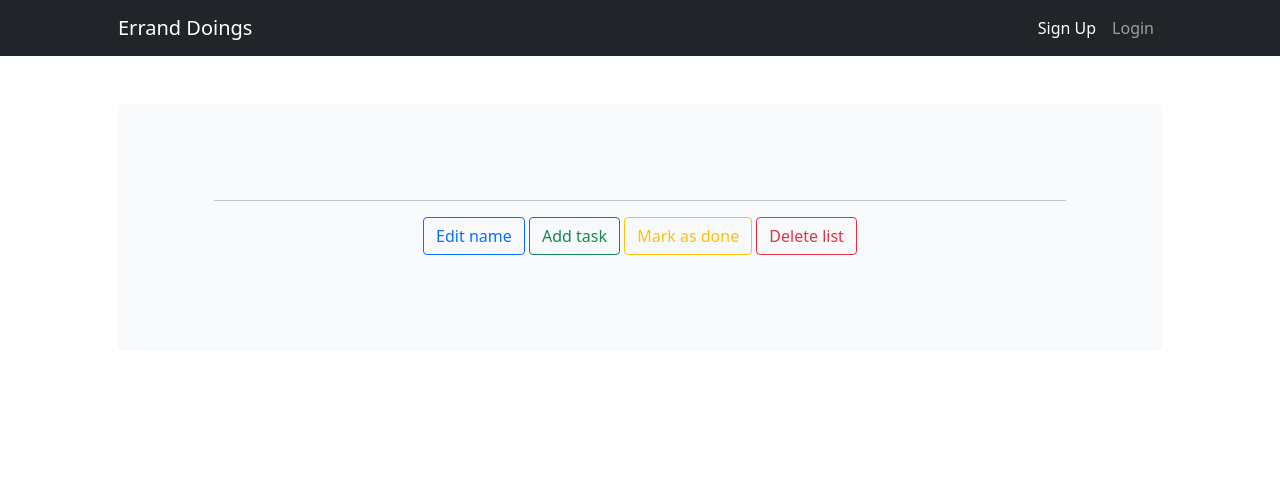
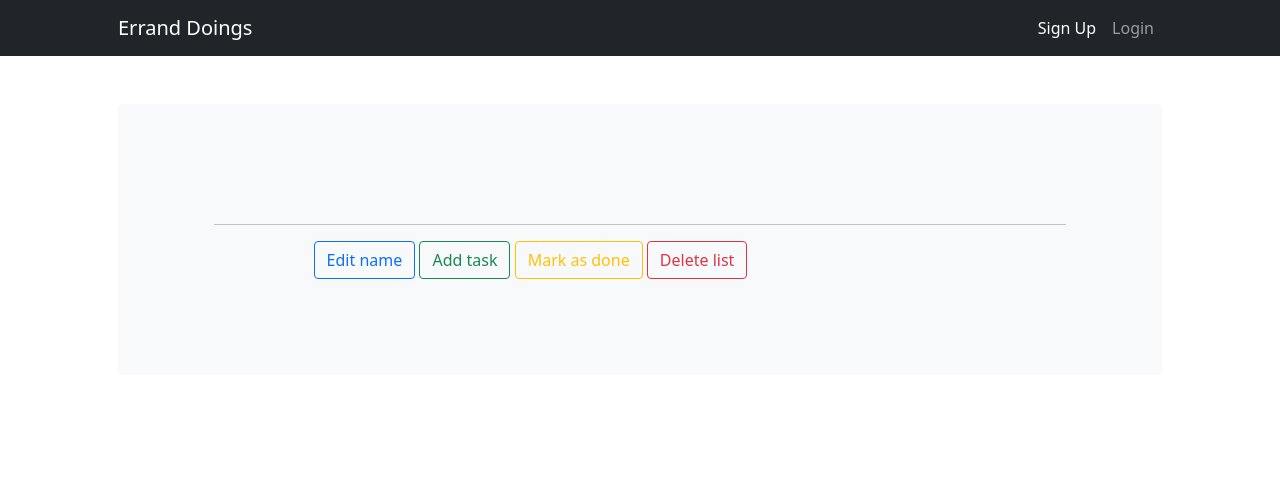
Before and after one commit to Seamse/ci-project-four, a Django app: template templates/edit_redirect.html in a window 1280 px wide. Shown: the top 478 px of the page. Run offline with Django 4.2, Linux system fonts and the light colour scheme; the template is opened without the code that fills it, so the values that code supplies are empty; some libraries are stand-ins or nearby versions.

Commit message:
Change positioning of the editing page

```diff
--- a/templates/edit_redirect.html
+++ b/templates/edit_redirect.html
@@ -17,19 +17,26 @@
                 <hr>
                 <a class="btn btn-outline-warning btn-m" href="/list_status/{{ list.id }}">Mark as undone</a>
                 {% else %}
+                <div class="row">
+                    <div class="col-lg-9">
                         <h1 class="fw-bold">{{ list.name }}</h1>
+                    </div>
+                    <div class="col-sm">
+                    </div>
+                </div>
                 {% for task in list.tasks.all|dictsort:"name" %}
                 <div class="container">
                     <div class="row">
-                        <div class="col-sm">
+                        <div class="col-lg-9">
                             {% if task.done %}
                             <strike>{{ task.name }}</strike>
                             {% else %}
                             {{ task.name }}
                             {% endif %}
                         </div>
-                        <div class="col-sm-auto">
-                            <a class="btn btn-outline-primary btn-sm" href="/edit_task/{{ task.id }}"><i class="bi bi-pencil"></i></a>
+                        <div class="col-sm">
+                            <a class="btn btn-outline-primary btn-sm" href="/edit_task/{{ task.id }}"><i
+                                    class="bi bi-pencil"></i></a>
                             <a class="btn btn-outline-primary btn-sm" href="/task_status/{{ task.id }}"><i
                                     class="bi bi-check2-all"></i></a>
                             <a class="btn btn-outline-secondary btn-sm" href="/delete_task/{{ task.id }}"><i
@@ -39,12 +46,18 @@
                 </div>
                 {% endfor %}
                 <hr>
+                <div class="row">
+                    <div class="col-lg-9">
                         <a class="btn btn-outline-primary btn-m" href="/edit_name/{{ list.id }}">Edit name</a>
                         <a class="btn btn-outline-success btn-m" href="/add_task/{{ list.id }}">Add task</a>
                         <a class="btn btn-outline-warning btn-m" href="/list_status/{{ list.id }}">Mark as done</a>
                         {% endif %}
                         <button type="button" class="btn btn-outline-danger btn-m" data-toggle="modal"
                             data-target="#deleteModal">Delete list</button>
+                    </div>
+                    <div class="col-sm">
+                    </div>
+                </div>
             </div>
         </div>
     </div>
```
Lines whose indentation alone changed are shown as unchanged.
